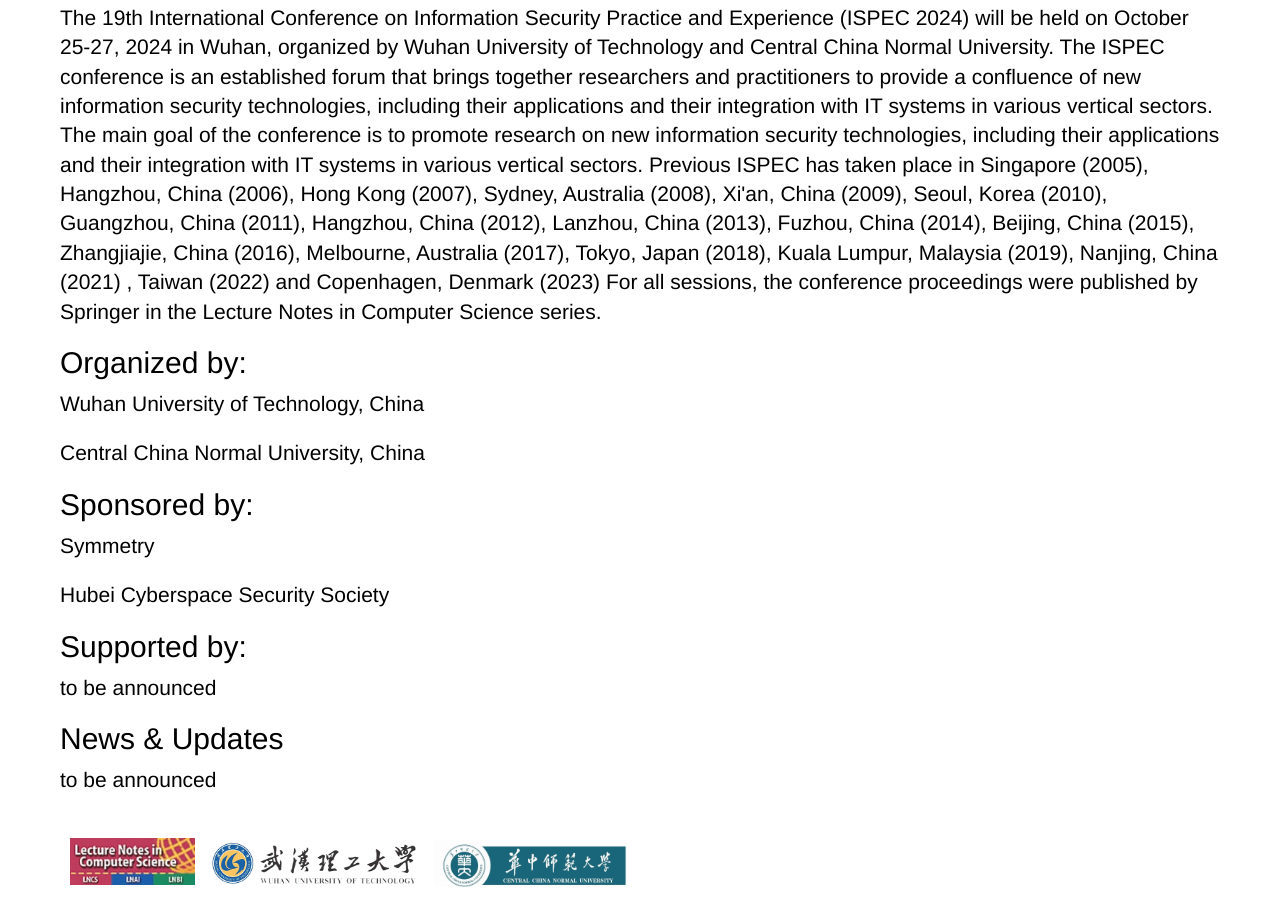
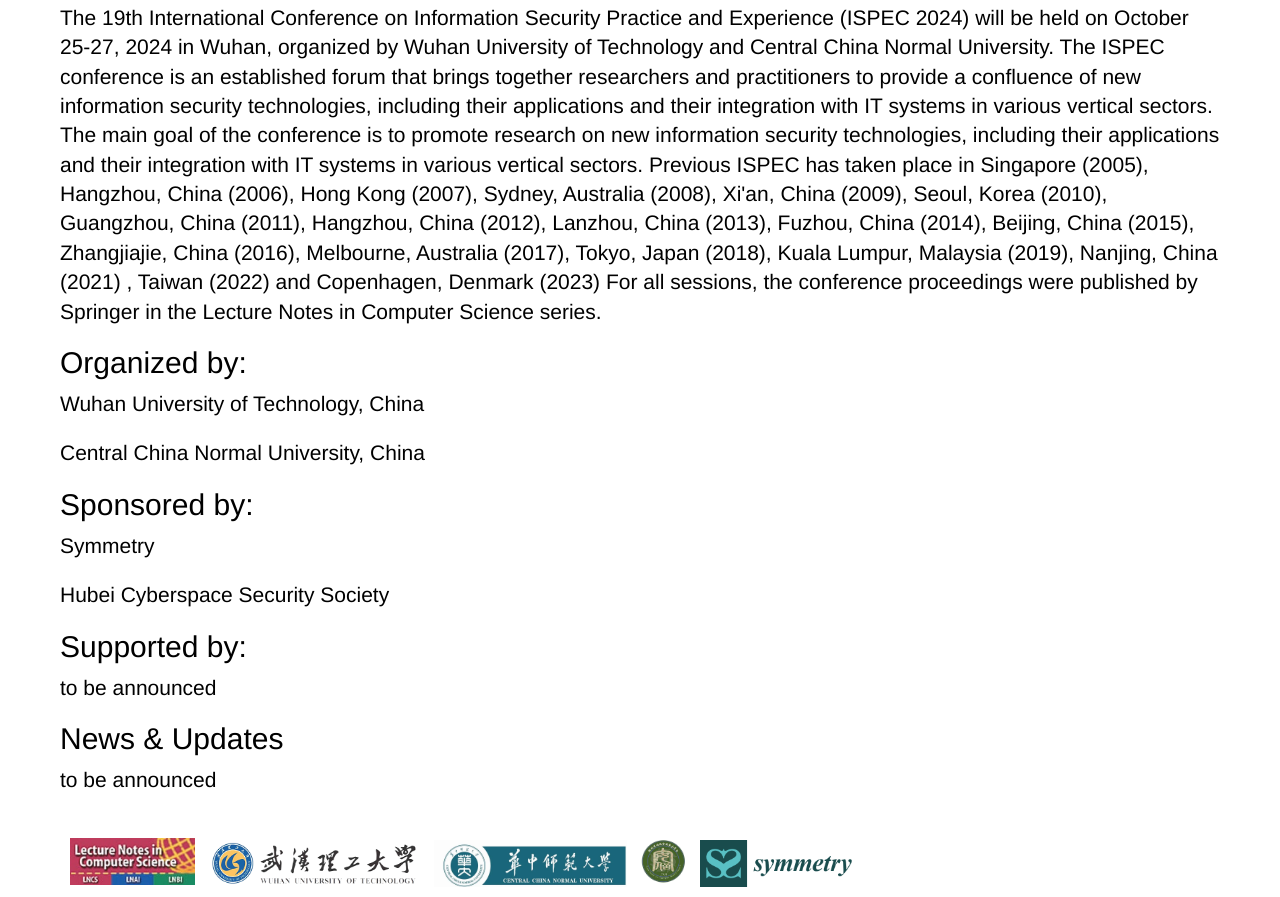
Before and after one commit to ispec2024/ISPEC2024, a plain HTML site: page index.html in a window 1280 px wide. Shown: the part 485-1382 px from the top of the page. Drawn offline with Linux system fonts and the light colour scheme.

Commit message:
617 logo

```diff
--- a/index.html
+++ b/index.html
@@ -448,7 +448,25 @@
                   style="width: auto; height: 47px; margin: 5px 0 0 10px"
               /></a>
 
+              <a
+                target="_blank"
+                href=""
+                ><img
+                  src="./ISPEC 2024, Wuhan_files/Hubei Cyberspace Security Society.png"
+                  alt="risk"
+                  class="img-sponsor"
+                  style="width: auto; height: 47px; margin: 5px 0 0 10px"
+              /></a>
 
+              <a
+              target="_blank"
+              href="https://www.mdpi.com/journal/symmetry?cid=39966&sid=16476&_utm_from=6026436b52"
+              ><img
+                src="./ISPEC 2024, Wuhan_files/Symmetry.png"
+                alt="risk"
+                class="img-sponsor"
+                style="width: auto; height: 47px; margin: 5px 0 0 10px"
+            /></a>
             </div>
           </div>
         </div>
```
Also changed, not shown: ISPEC 2024, Wuhan_files/Hubei Cyberspace Security Society.png (added), ISPEC 2024, Wuhan_files/Symmetry.png (added).
